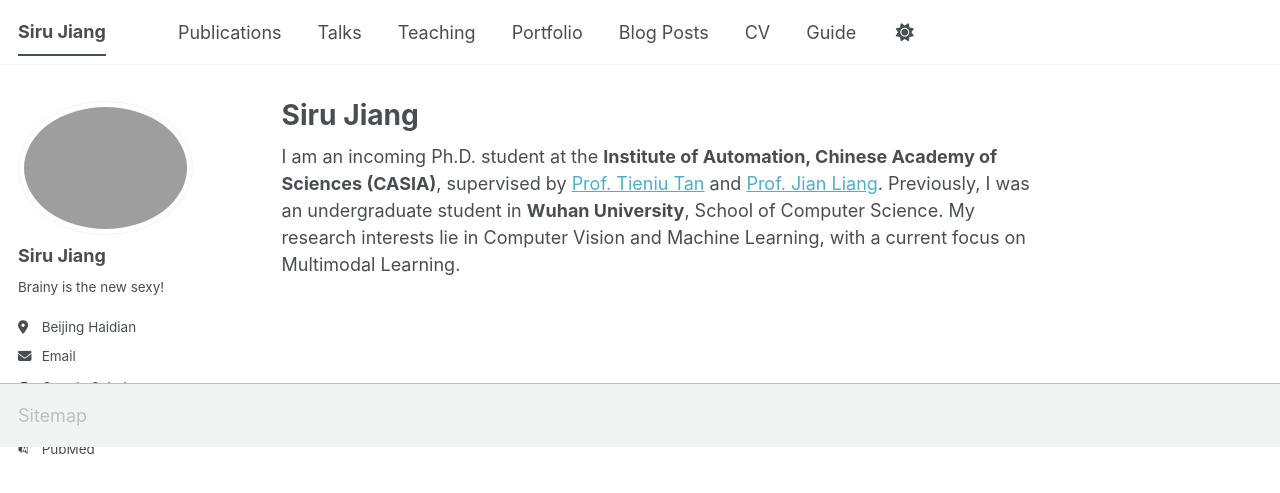
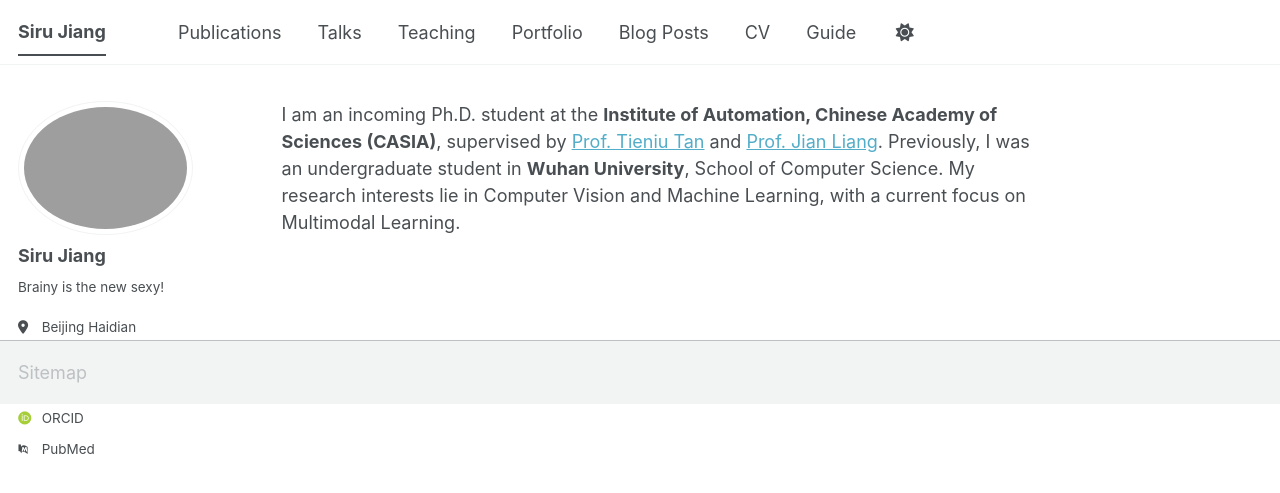
Before and after one commit to SHER-Jiang/sherjiang.github.io, a Jekyll site: the page built from _pages/about.md, in a window 1280 px wide. Shown: the top 493 px of the page. Built offline with Jekyll 4.4.1, drawn with Linux system fonts in a browser that asks for light colours; some web fonts are replaced; a script bundle is joined from its source files by our own code; library files that are not in the unit come from our copies.

Commit message:
Update about.md

```diff
--- a/_pages/about.md
+++ b/_pages/about.md
@@ -1,6 +1,5 @@
 ---
 permalink: /
-title: "Siru Jiang"
 author_profile: true
 redirect_from:
   - /about/
```
